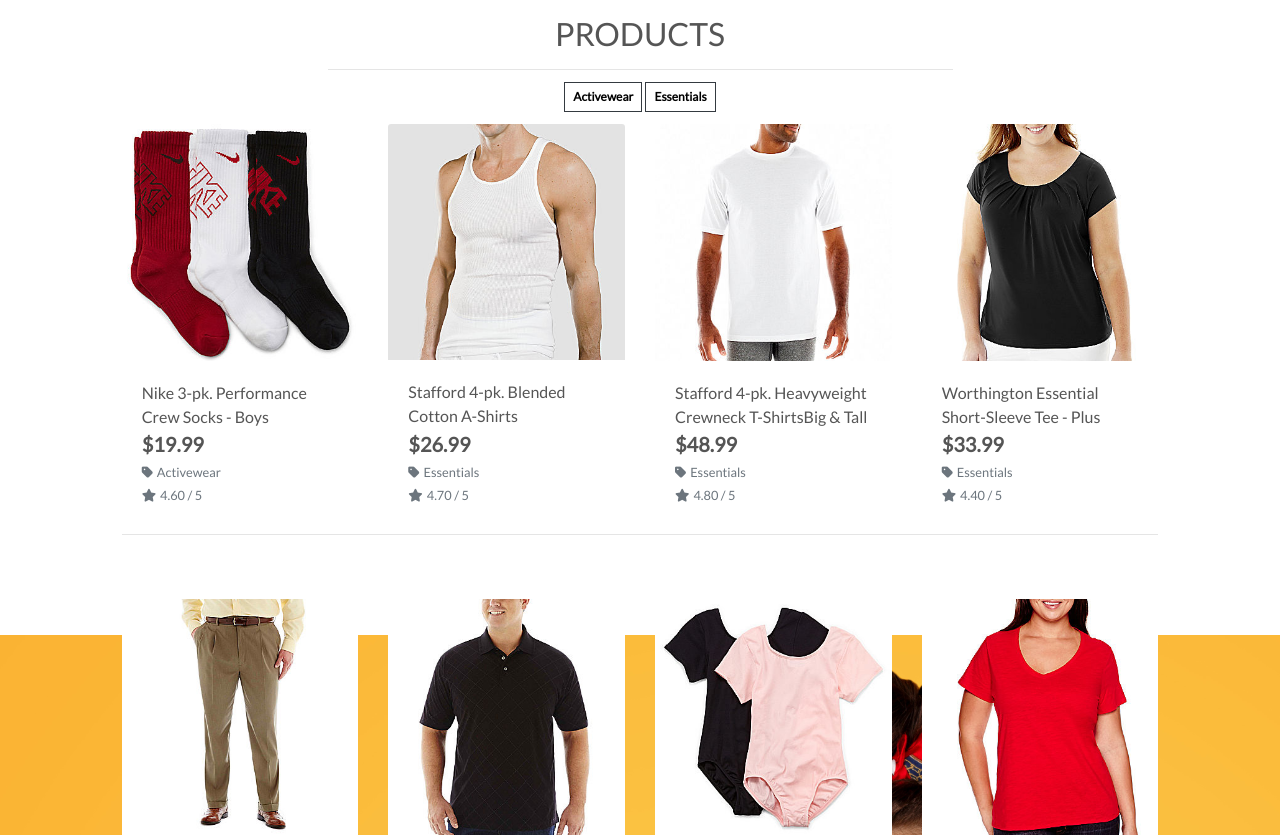
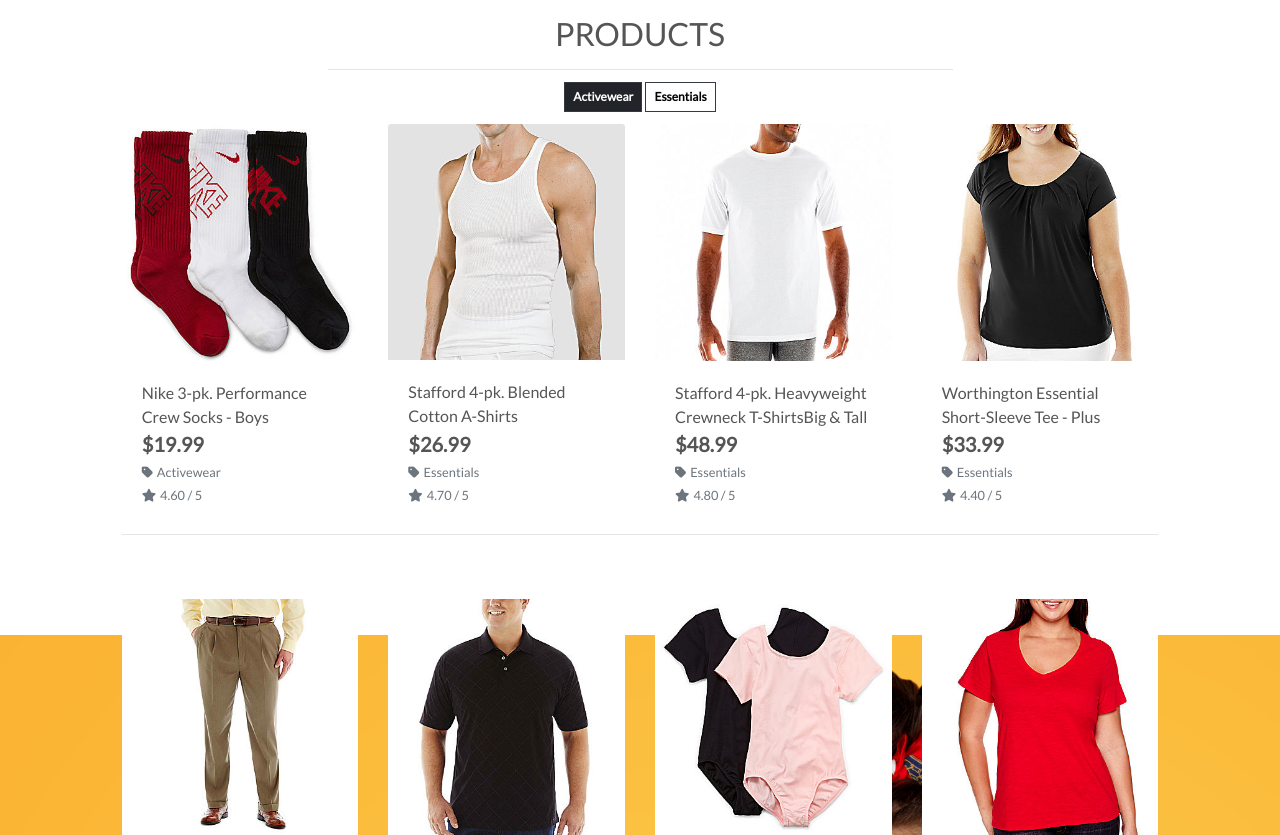
Before and after one commit to LogicAtom/ecommerce, a Django app: a page that uses templates/base.html in a window 1280 px wide, with the pointer over the restyled element. Shown: the part 165-1000 px from the top of the page. Run offline with Django 3.2, Linux system fonts and the light colour scheme; data comes from the database, SQL or seed files in the repository; parts of the project's set-up code (start-up, migrations or seed data) failed here and were passed over; some libraries are stand-ins or nearby versions.

Commit message:
base.css>a.category-badge>span.badge:hover, to invert colors when hover over

```diff
--- a/static/css/base.css
+++ b/static/css/base.css
@@ -71,6 +71,10 @@ body {
     z-index: -1;
 }
 
+a.category-badge>span.badge:hover {
+    background: #212529 !important;
+    color: #fff !important;
+}
 
 /* --------------------------------- Media queries */
 
```
